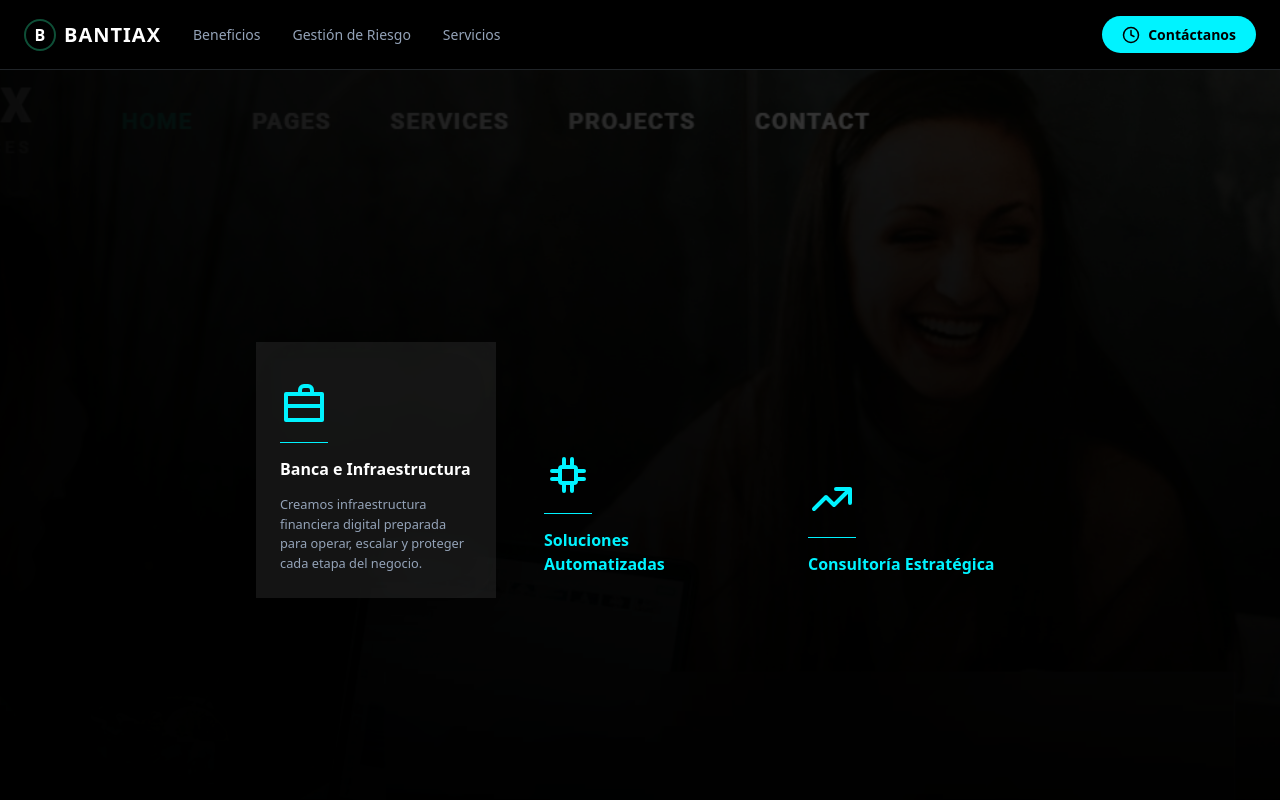
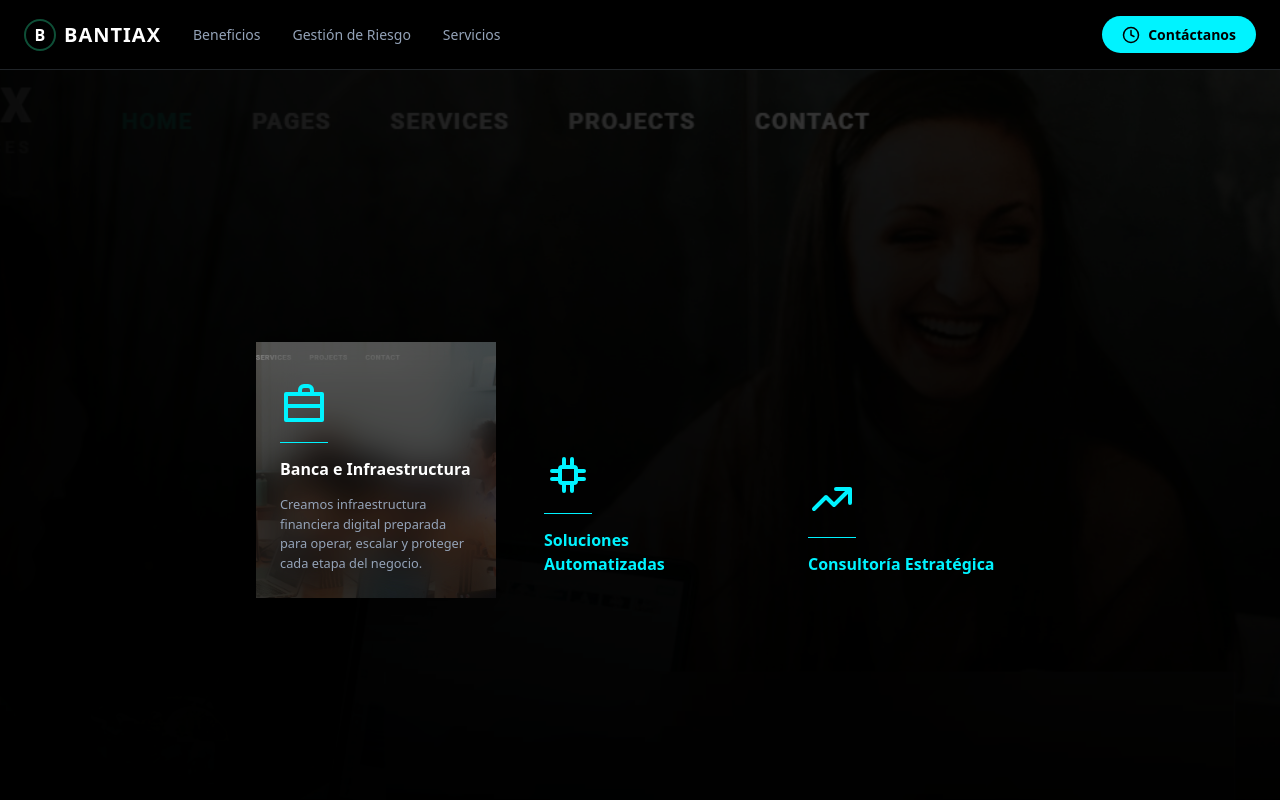
Before and after one commit to Dyogho/bantiax-component, a React (Vite) app: page / in a window 1280 px wide. Both pictures are taken after a click on the button 376 px from the left and 486 px from the top of the page. Shown: the top 800 px of the page. Built offline with nearby package versions, Linux system fonts and the light colour scheme.

Commit message:
feat: add image-backed hero cards

```diff
--- /dev/null
+++ b/src/components/hero-card/hero-card.module.css
@@ -0,0 +1,129 @@
+.card {
+  position: relative;
+  display: flex;
+  width: 100%;
+  height: 16rem;
+  flex-direction: column;
+  align-items: flex-start;
+  justify-content: flex-end;
+  overflow: hidden;
+  border-radius: 0;
+  background-clip: padding-box;
+  color: inherit;
+  text-align: left;
+  cursor: pointer;
+  isolation: isolate;
+  transition: transform 0.16s ease, background-color 0.16s ease, box-shadow 0.16s ease, backdrop-filter 0.16s ease, border-radius 0.16s ease;
+}
+
+.image {
+  position: absolute;
+  inset: 0;
+  z-index: -2;
+  opacity: 0;
+  background-position: center;
+  background-size: cover;
+  transform: scale(1.05);
+  transition: opacity 0.16s ease, transform 0.16s ease;
+}
+
+.card::before {
+  position: absolute;
+  inset: 0;
+  z-index: -1;
+  content: '';
+  opacity: 0;
+  background: rgba(0, 0, 0, 0.32);
+  backdrop-filter: blur(18px) saturate(1.25);
+  -webkit-backdrop-filter: blur(18px) saturate(1.25);
+  transition: opacity 0.16s ease;
+}
+
+.card:hover,
+.card:focus-visible,
+.active {
+  transform: translateY(-1rem);
+  border: 0;
+  border-radius: 0;
+  box-shadow: 0 14px 46px rgba(0, 0, 0, 0.46);
+}
+
+.card:hover .image,
+.card:focus-visible .image,
+.active .image,
+.card:hover::before,
+.card:focus-visible::before,
+.active::before {
+  opacity: 1;
+}
+
+.card:hover .image,
+.card:focus-visible .image,
+.active .image {
+  transform: scale(1);
+}
+
+.content {
+  display: flex;
+  width: 100%;
+  flex-direction: column;
+  align-items: flex-start;
+  gap: 0.875rem;
+}
+
+.iconWrap {
+  display: inline-flex;
+  color: var(--brand-cyan);
+}
+
+.icon {
+  position: relative;
+  z-index: 1;
+  flex-shrink: 0;
+  color: var(--brand-cyan);
+}
+
+.line {
+  position: relative;
+  z-index: 1;
+  width: 48px;
+  height: 1px;
+  background: var(--brand-cyan);
+}
+
+.title {
+  position: relative;
+  z-index: 1;
+  color: var(--brand-cyan);
+  font-size: 1rem;
+  font-weight: 700;
+  transition: color 0.16s ease;
+}
+
+.card:hover .title,
+.card:focus-visible .title,
+.active .title {
+  color: var(--text-main);
+}
+
+.description {
+  position: relative;
+  z-index: 1;
+  display: block;
+  max-height: 0;
+  opacity: 0;
+  overflow: hidden;
+  color: var(--text-muted);
+  font-size: 0.8rem;
+  line-height: 1.55;
+  transform: translateY(0.5rem);
+  transition: max-height 0.28s ease, opacity 0.28s ease, transform 0.28s ease;
+}
+
+.card:hover .description,
+.card:focus-visible .description,
+.active .description {
+  max-height: 7rem;
+  opacity: 1;
+  transform: translateY(0);
+}
--- a/src/components/hero-card/hero-card.tsx
+++ b/src/components/hero-card/hero-card.tsx
@@ -2,32 +2,36 @@ import { useState } from 'react'
 import Card from '@/components/card/card'
 import type { IconName } from '@/components/icon/icon'
 import Icon from '@/components/icon/icon'
+import styles from './hero-card.module.css'
 
 type HeroCardProps = {
   icon: IconName
   title: string
   description: string
+  imageSrc?: string
 }
 
-function HeroCard({ icon, title, description }: HeroCardProps) {
+function HeroCard({ icon, title, description, imageSrc }: HeroCardProps) {
   const [isActive, setIsActive] = useState(false)
+  const classes = [styles.card, isActive ? styles.active : ''].filter(Boolean).join(' ')
 
   return (
     <Card
       as="button"
       aria-expanded={isActive}
-      className={`hero-badge-card ${isActive ? 'is-active' : ''}`}
+      className={classes}
       onClick={() => setIsActive((current) => !current)}
       type="button"
       variant="transparent"
     >
-      <span className="hero-card-content">
-        <span className="hero-icon-wrap">
-          <Icon name={icon} className="hero-icon" size={48} />
+      {imageSrc ? <span aria-hidden="true" className={styles.image} style={{ backgroundImage: `url(${imageSrc})` }} /> : null}
+      <span className={styles.content}>
+        <span className={styles.iconWrap}>
+          <Icon name={icon} className={styles.icon} size={48} />
         </span>
-        <span className="hero-card-line" aria-hidden="true" />
-        <span className="hero-badge-text">{title}</span>
-        <span className="hero-card-desc">{description}</span>
+        <span className={styles.line} aria-hidden="true" />
+        <span className={styles.title}>{title}</span>
+        <span className={styles.description}>{description}</span>
       </span>
     </Card>
   )
--- a/src/components/hero/hero.tsx
+++ b/src/components/hero/hero.tsx
@@ -12,7 +12,7 @@ function Hero() {
       <div className="hero-content">
         <div className="hero-grid">
           {heroCards.map((card) => (
-            <HeroCard description={card.desc} icon={card.icon} key={card.title} title={card.title} />
+            <HeroCard description={card.desc} icon={card.icon} imageSrc={card.imageSrc} key={card.title} title={card.title} />
           ))}
         </div>
       </div>
--- a/src/landing/data.ts
+++ b/src/landing/data.ts
@@ -9,6 +9,7 @@ export type IconCard = {
   title: string
   desc: string
   icon: IconName
+  imageSrc?: string
 }
 
 export const heroCards: IconCard[] = [
@@ -16,16 +17,19 @@ export const heroCards: IconCard[] = [
     title: 'Banca e Infraestructura',
     desc: 'Creamos infraestructura financiera digital preparada para operar, escalar y proteger cada etapa del negocio.',
     icon: 'briefcase',
+    imageSrc: '/image1.png',
   },
   {
     title: 'Soluciones Automatizadas',
     desc: 'Automatizamos evaluación, monitoreo, cobranza y operación con tecnología propia y flujos inteligentes.',
     icon: 'cpu',
+    imageSrc: '/image2.png',
   },
   {
     title: 'Consultoría Estratégica',
     desc: 'Acompañamos el diseño, lanzamiento y optimización de modelos Fintech con foco en rentabilidad.',
     icon: 'trending-up',
+    imageSrc: '/image3.png',
   },
 ]
 
--- a/src/landing/landing.css
+++ b/src/landing/landing.css
@@ -70,8 +70,7 @@
   color: var(--brand-cyan);
 }
 
-.btn-primary,
-.btx-button {
+.btn-primary {
   display: inline-flex;
   align-items: center;
   justify-content: center;
@@ -79,58 +78,16 @@
   border: 0;
   border-radius: 9999px;
   padding: 0.5rem 1.25rem;
+  color: #000;
+  background-color: var(--brand-cyan);
   font-size: 0.875rem;
   font-weight: 600;
   cursor: pointer;
-  transition: background-color 0.2s, border-color 0.2s, color 0.2s;
+  transition: background-color 0.2s, color 0.2s;
 }
 
-.btn-primary,
-.btx-button--primary {
-  color: #000;
-  background-color: var(--brand-cyan);
-}
-
-.btn-primary:hover,
-.btx-button--primary:hover {
+.btn-primary:hover {
   background-color: var(--brand-green);
-}
-
-.btx-button--secondary {
-  border: 1px solid var(--brand-cyan);
-  color: var(--brand-cyan);
-  background-color: transparent;
-}
-
-.btx-button--secondary:hover {
-  color: #000;
-  background-color: var(--brand-cyan);
-}
-
-.btx-card {
-  padding: 1.5rem;
-  border-radius: 1rem;
-}
-
-.btx-card--transparent {
-  border: 0;
-  background: transparent;
-}
-
-.btx-card--full {
-  border: 1px solid var(--brand-cyan);
-  background: var(--brand-cyan);
-}
-
-.btx-card--border {
-  border: 1px solid var(--brand-cyan);
-  background: transparent;
-}
-
-.btx-card--secondary {
-  border: 0;
-  color: var(--text-main);
-  background: var(--brand-identity);
 }
 
 .navbar-cta {
@@ -206,8 +163,7 @@
   line-height: 1.2;
 }
 
-.highlight-text,
-.hero-icon {
+.highlight-text {
   color: var(--brand-cyan);
 }
 
@@ -227,110 +183,6 @@
   margin: 2rem auto 0;
 }
 
-.hero-badge-card {
-  position: relative;
-  display: flex;
-  width: 100%;
-  height: 16rem;
-  flex-direction: column;
-  align-items: flex-start;
-  justify-content: flex-end;
-  overflow: hidden;
-  border-radius: 0;
-  background-clip: padding-box;
-  color: inherit;
-  text-align: left;
-  cursor: pointer;
-  isolation: isolate;
-  transition: transform 0.16s ease, background-color 0.16s ease, box-shadow 0.16s ease, backdrop-filter 0.16s ease, border-radius 0.16s ease;
-}
-
-.hero-badge-card::before {
-  position: absolute;
-  inset: 0;
-  z-index: -1;
-  content: '';
-  opacity: 0;
-  background: rgba(255, 255, 255, 0.08);
-  backdrop-filter: blur(24px) saturate(1.35);
-  -webkit-backdrop-filter: blur(24px) saturate(1.35);
-  transition: opacity 0.16s ease;
-}
-
-.hero-badge-card:hover,
-.hero-badge-card:focus-visible,
-.hero-badge-card.is-active {
-  transform: translateY(-1rem);
-  border: 0;
-  border-radius: 0;
-  box-shadow: 0 14px 46px rgba(0, 0, 0, 0.46);
-}
-
-.hero-badge-card:hover::before,
-.hero-badge-card:focus-visible::before,
-.hero-badge-card.is-active::before {
-  opacity: 1;
-}
-
-.hero-card-content {
-  display: flex;
-  width: 100%;
-  flex-direction: column;
-  align-items: flex-start;
-  gap: 0.875rem;
-}
-
-.hero-card-line {
-  position: relative;
-  z-index: 1;
-  width: 48px;
-  height: 1px;
-  background: var(--brand-cyan);
-}
-
-.hero-badge-text {
-  position: relative;
-  z-index: 1;
-  color: var(--brand-cyan);
-  font-size: 1rem;
-  font-weight: 700;
-  transition: color 0.16s ease;
-}
-
-.hero-badge-card:hover .hero-badge-text,
-.hero-badge-card:focus-visible .hero-badge-text,
-.hero-badge-card.is-active .hero-badge-text {
-  color: var(--text-main);
-}
-
-.hero-card-desc {
-  position: relative;
-  z-index: 1;
-  display: block;
-  max-height: 0;
-  opacity: 0;
-  overflow: hidden;
-  color: var(--text-muted);
-  font-size: 0.8rem;
-  line-height: 1.55;
-  transform: translateY(0.5rem);
-  transition: max-height 0.28s ease, opacity 0.28s ease, transform 0.28s ease;
-}
-
-.hero-badge-card:hover .hero-card-desc,
-.hero-badge-card:focus-visible .hero-card-desc,
-.hero-badge-card.is-active .hero-card-desc {
-  max-height: 7rem;
-  opacity: 1;
-  transform: translateY(0);
-}
-
-.hero-icon-wrap {
-  display: inline-flex;
-  color: var(--brand-cyan);
-}
-
-.hero-icon,
 .benefit-icon {
   position: relative;
   z-index: 1;
@@ -385,54 +237,6 @@
   margin: 0.25rem 0 0;
   color: var(--text-dark);
   font-size: 0.75rem;
-}
-
-.bx-stat {
-  display: inline-flex;
-  align-items: center;
-  gap: 0.875rem;
-  text-align: left;
-}
-
-.bx-stat-icon {
-  flex-shrink: 0;
-  color: var(--brand-cyan);
-}
-
-.bx-stat .num {
-  margin: 0;
-  color: var(--text-main);
-  font-size: 1.5rem;
-  font-weight: 800;
-  line-height: 1;
-}
-
-.bx-stat .label {
-  margin: 0.35rem 0 0;
-  color: var(--text-dark);
-  font-size: 0.75rem;
-}
-
-.bx-marquee-item {
-  flex: 0 0 auto;
-}
-
-.bx-partner-logo {
-  display: flex;
-  min-width: 10rem;
-  height: 4rem;
-  align-items: center;
-  justify-content: center;
-  padding: 0.75rem 1.25rem;
-}
-
-.bx-partner-logo img {
-  display: block;
-  max-width: 100%;
-  max-height: 2.25rem;
-  object-fit: contain;
-  filter: grayscale(100%);
-  opacity: 0.72;
 }
 
 .logos-marquee {
```
Also changed, not shown: 1 other file (tests, documents, lock files or other folders).
